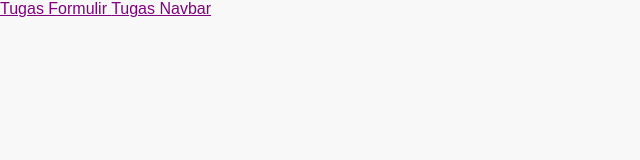
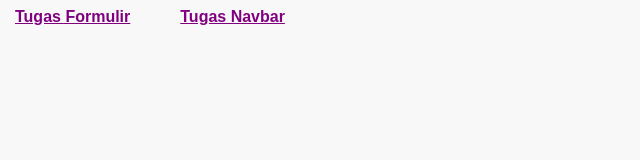
Before and after one commit to dinumutmainnah-alt/pp-dino, a plain HTML site: page lat_css.html in a window 1280 px wide. Shown: the whole page, without its empty margins (0-640 px from the left). Drawn offline with Linux system fonts and the light colour scheme; files that its build step writes are made by us from their sources.

Commit message:
Update style.css

```diff
--- a/style.css
+++ b/style.css
@@ -84,4 +84,18 @@ button:hover {
 video {
     width: 320px;
     margin-top: 10px;
+
 }
+
+.menu-tugas{
+ display: flex;
+gap: 20px;}
+.cta-button {
+ background-color: #e74c3
+color: white;
+font-weight: bold;
+
+padding: 8px 15px;
+border-radius; 5px
+
+transtition: background-color 0.3s ease;
```
